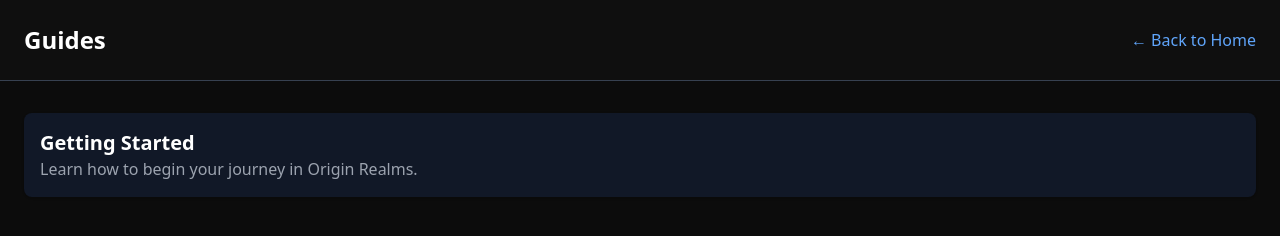
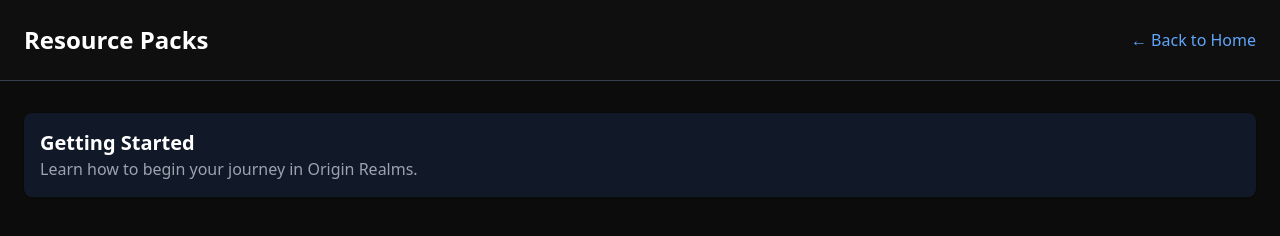
Before and after one commit to inimimii/contoh, a plain HTML site: page resourcepacks.html in a window 1280 px wide. Drawn offline with nearby package versions, Linux system fonts and the light colour scheme.

Commit message:
Update and rename guides.html to resourcepacks.html

```diff
--- a/guides.html
+++ b/resourcepacks.html
@@ -3,12 +3,12 @@
 <head>
   <meta charset="UTF-8" />
   <meta name="viewport" content="width=device-width, initial-scale=1.0" />
-  <title>Guides - Origin Realms</title>
+  <title>Resource Packs - Origin Realms</title>
   <script src="https://cdn.tailwindcss.com"></script>
 </head>
 <body class="bg-[#0c0c0c] text-white font-sans min-h-screen">
   <header class="p-6 flex justify-between items-center bg-[#0f0f0f] border-b border-gray-700">
-    <h1 class="text-2xl font-bold">Guides</h1>
+    <h1 class="text-2xl font-bold">Resource Packs</h1>
     <a href="index.html" class="text-blue-400 hover:underline">← Back to Home</a>
   </header>
   <main class="px-6 py-8 space-y-6">
```
